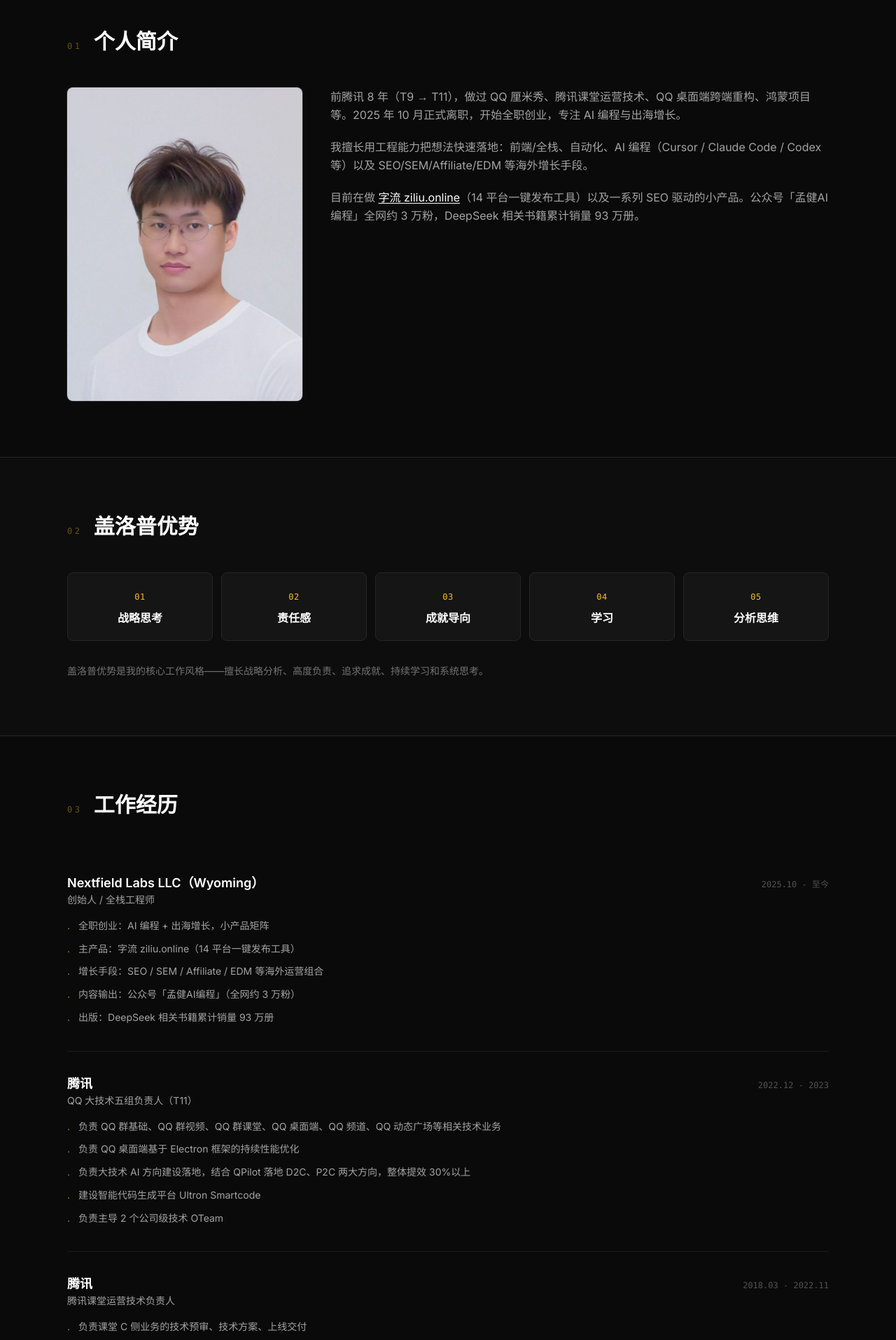
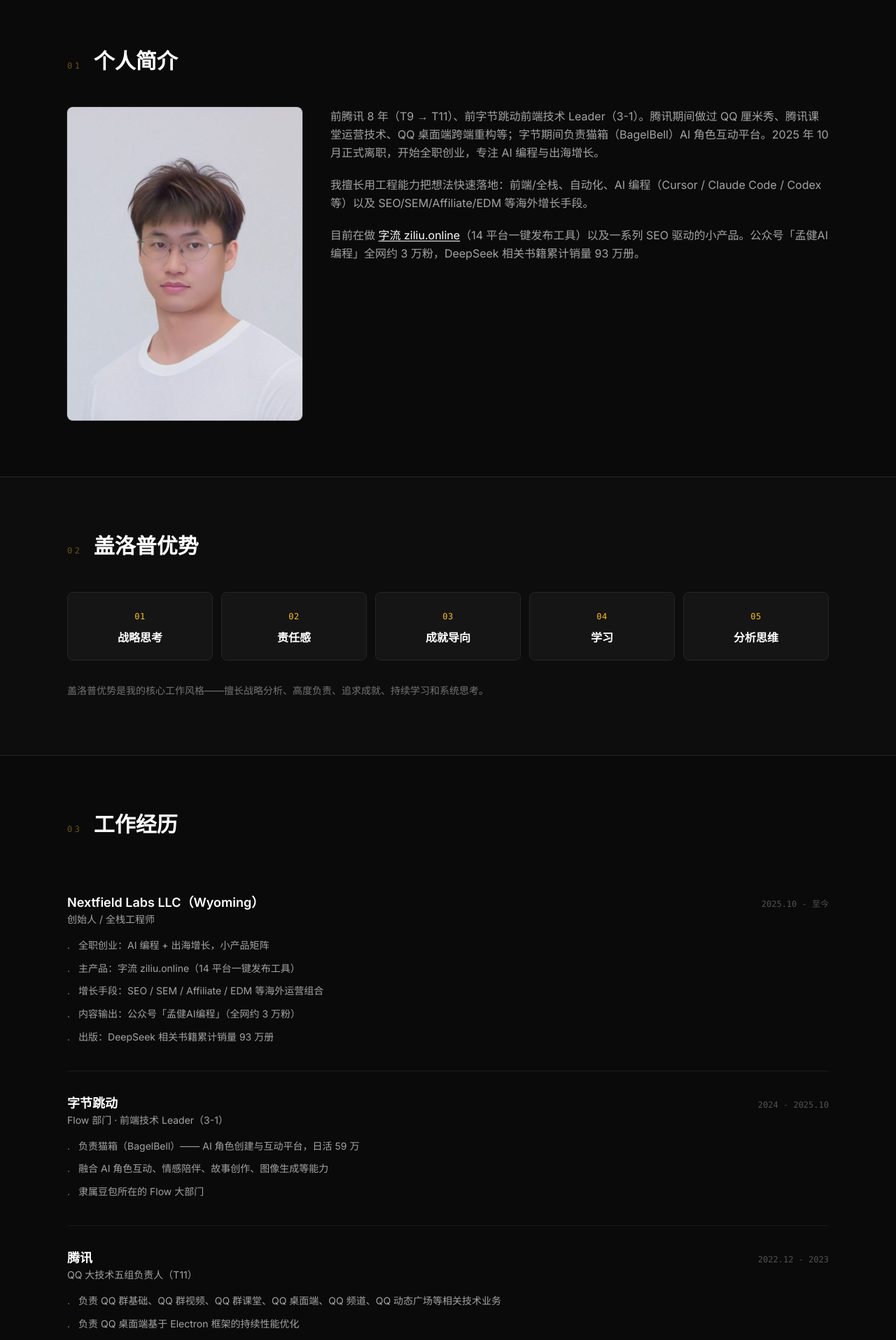
Before and after one commit to mengjian-github/homepage, a Next.js app: page /about in a window 1280 px wide. Shown: the part 480-2395 px from the top of the page at 70% size. Built offline with nearby package versions, Linux system fonts and the light colour scheme.

Commit message:
feat: 内页补充字节跳动经历 — About + Resume 页面同步更新

```diff
--- a/app/about/page.tsx
+++ b/app/about/page.tsx
@@ -42,7 +42,7 @@
               variants={fadeIn}
               className="text-lg sm:text-xl text-neutral-500 dark:text-neutral-400 max-w-2xl leading-relaxed"
             >
-              前腾讯 T11，现全职创业：AI 编程 + 出海（小产品矩阵 / SEO 增长）
+              前腾讯 T11 · 前字节跳动 3-1，现全职创业：AI 编程 + 出海（小产品矩阵 / SEO 增长）
             </motion.p>
           </motion.div>
         </div>
@@ -80,7 +80,7 @@
 
               <motion.div variants={fadeIn} className="md:col-span-2 space-y-5">
                 <p className="text-neutral-600 dark:text-neutral-400 leading-relaxed">
-                  前腾讯 8 年（T9 → T11），做过 QQ 厘米秀、腾讯课堂运营技术、QQ 桌面端跨端重构、鸿蒙项目等。2025 年 10 月正式离职，开始全职创业，专注 AI 编程与出海增长。
+                  前腾讯 8 年（T9 → T11）、前字节跳动前端技术 Leader（3-1）。腾讯期间做过 QQ 厘米秀、腾讯课堂运营技术、QQ 桌面端跨端重构等；字节期间负责猫箱（BagelBell）AI 角色互动平台。2025 年 10 月正式离职，开始全职创业，专注 AI 编程与出海增长。
                 </p>
                 <p className="text-neutral-600 dark:text-neutral-400 leading-relaxed">
                   我擅长用工程能力把想法快速落地：前端/全栈、自动化、AI 编程（Cursor / Claude Code / Codex 等）以及 SEO/SEM/Affiliate/EDM 等海外增长手段。
@@ -179,6 +179,16 @@
                     "增长手段：SEO / SEM / Affiliate / EDM 等海外运营组合",
                     "内容输出：公众号「孟健AI编程」（全网约 3 万粉）",
                     "出版：DeepSeek 相关书籍累计销量 93 万册",
+                  ],
+                },
+                {
+                  company: "字节跳动",
+                  role: "Flow 部门 · 前端技术 Leader（3-1）",
+                  period: "2024 - 2025.10",
+                  items: [
+                    "负责猫箱（BagelBell）—— AI 角色创建与互动平台，日活 59 万",
+                    "融合 AI 角色互动、情感陪伴、故事创作、图像生成等能力",
+                    "隶属豆包所在的 Flow 大部门",
                   ],
                 },
                 {
--- a/app/resume/page.tsx
+++ b/app/resume/page.tsx
@@ -70,7 +70,7 @@
                 孟健
               </h2>
               <p className="text-neutral-500 dark:text-neutral-400 mb-4">
-                技术负责人 · 技术作家 · 出海创业者
+                Ex-Tencent T11 · Ex-ByteDance 3-1 · 技术作家 · 出海创业者
               </p>
               <div className="flex flex-wrap items-center gap-4 text-sm">
                 {[
@@ -267,6 +267,15 @@
                     ],
                   },
                   {
+                    company: "字节跳动",
+                    role: "Flow 部门 · 前端技术 Leader（3-1）",
+                    period: "2024 - 2025.10",
+                    items: [
+                      "负责猫箱（BagelBell）—— AI 角色创建与互动平台，日活 59 万",
+                      "融合 AI 角色互动、情感陪伴、故事创作、图像生成等能力",
+                    ],
+                  },
+                  {
                     company: "腾讯",
                     role: "QQ 大技术五组负责人（T11）",
                     period: "2022.12 - 2023",
```
